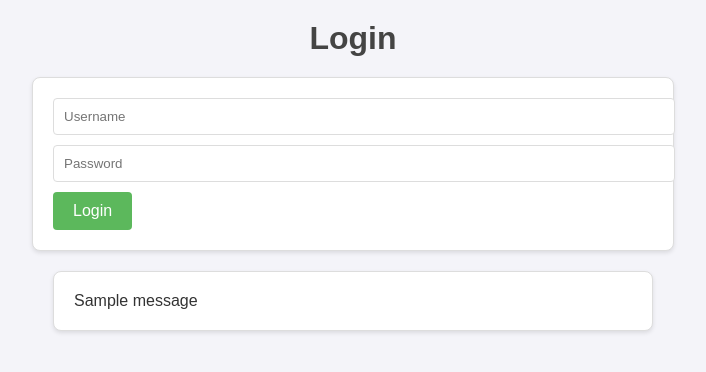
After one commit to sonaliks29/notesapp, a Flask app: page /login in a window 1280 px wide. The commit adds this page. Shown: the top 372 px of the page, without its empty margins (287-993 px from the left). Run offline with Flask 3, Linux system fonts and the light colour scheme; tables that the repository leaves empty hold one stand-in row (values such as "Sample post"); one stand-in notice (Sample message) is shown.

Commit message:
Third working code

```diff
--- a/flask_personal_notes/app.py
+++ b/flask_personal_notes/app.py
@@ -1,66 +1,107 @@
-from flask import Flask, render_template, request, redirect, url_for
+from flask import Flask, render_template, request, redirect, url_for, flash, g
 from flask_sqlalchemy import SQLAlchemy
-from datetime import datetime
+from sqlalchemy import or_
+from flask_login import LoginManager, UserMixin, login_user, login_required, logout_user, current_user
 
 app = Flask(__name__)
 app.config['SQLALCHEMY_DATABASE_URI'] = 'postgresql://postgres:toor@localhost:5432/personal_notes_db'
 app.config['SQLALCHEMY_TRACK_MODIFICATIONS'] = False
+app.config['SECRET_KEY'] = 'none'
 db = SQLAlchemy(app)
+login_manager = LoginManager(app)
+login_manager.login_view = 'login'
+
+class User(UserMixin, db.Model):
+    id = db.Column(db.Integer, primary_key=True)
+    username = db.Column(db.String(150), unique=True, nullable=False)
+    password = db.Column(db.String(150), nullable=False)
 
 class Note(db.Model):
     id = db.Column(db.Integer, primary_key=True)
     title = db.Column(db.String(100), nullable=False)
     content = db.Column(db.Text, nullable=False)
-    date_created = db.Column(db.DateTime, default=datetime.utcnow)
+    date_created = db.Column(db.DateTime, default=db.func.current_timestamp())
+    user_id = db.Column(db.Integer, db.ForeignKey('user.id'), nullable=False)
 
-    def __repr__(self):
-        return '<Note %r>' % self.id
+    user = db.relationship('User', backref=db.backref('notes', lazy=True))
+
+
+@login_manager.user_loader
+def load_user(user_id):
+    return User.query.get(int(user_id))
+
+@app.before_request
+def before_request():
+    g.first_request = not hasattr(g, 'first_request')
+    if g.first_request:
+        db.create_all()
+        if not User.query.filter_by(username='admin').first():
+            new_user = User(username='admin', password='password')
+            db.session.add(new_user)
+            db.session.commit()
+
+@app.route('/login', methods=['GET', 'POST'])
+def login():
+    if request.method == 'POST':
+        username = request.form.get('username')
+        password = request.form.get('password')
+        user = User.query.filter_by(username=username).first()
+        if user and user.password == password:
+            login_user(user)
+            return redirect(url_for('index'))
+        else:
+            flash('Login failed. Check your username and/or password')
+    return render_template('login.html')
+
+@app.route('/logout')
+@login_required
+def logout():
+    logout_user()
+    return redirect(url_for('login'))
 
 @app.route('/')
+@login_required
 def index():
-    notes = Note.query.order_by(Note.date_created.desc()).all()
+    notes = Note.query.filter_by(user_id=current_user.id).order_by(Note.date_created.desc()).all()
     return render_template('index.html', notes=notes)
 
 @app.route('/add', methods=['POST'])
+@login_required
 def add_note():
-    title = request.form['title']
-    content = request.form['content']
-    new_note = Note(title=title, content=content)
-    try:
-        db.session.add(new_note)
-        db.session.commit()
-        return redirect('/')
-    except:
-        return 'There was an issue adding your note'
+    title = request.form.get('title')
+    content = request.form.get('content')
+    new_note = Note(title=title, content=content, user_id=current_user.id)
+    db.session.add(new_note)
+    db.session.commit()
+    return redirect(url_for('index'))
 
 @app.route('/delete/<int:id>')
+@login_required
 def delete(id):
-    note_to_delete = Note.query.get_or_404(id)
-    try:
-        db.session.delete(note_to_delete)
+    note = Note.query.get(id)
+    if note:
+        db.session.delete(note)
         db.session.commit()
-        return redirect('/')
-    except:
-        return 'There was a problem deleting that note'
+    return redirect(url_for('index'))
 
 @app.route('/update/<int:id>', methods=['GET', 'POST'])
+@login_required
 def update(id):
-    note = Note.query.get_or_404(id)
+    note = Note.query.get(id)
     if request.method == 'POST':
-        note.title = request.form['title']
-        note.content = request.form['content']
-        try:
-            db.session.commit()
-            return redirect('/')
-        except:
-            return 'There was an issue updating your note'
-    else:
-        return render_template('update.html', note=note)
+        note.title = request.form.get('title')
+        note.content = request.form.get('content')
+        db.session.commit()
+        return redirect(url_for('index'))
+    return render_template('update.html', note=note)
 
-@app.route('/search', methods=['GET'])
+@app.route('/search')
+@login_required
 def search():
     query = request.args.get('query')
-    notes = Note.query.filter(Note.title.contains(query) | Note.content.contains(query)).order_by(Note.date_created.desc()).all()
+    notes = Note.query.filter(
+        (Note.content.ilike(f'%{query}%') | Note.title.ilike(f'%{query}%'))
+    ).filter_by(user_id=current_user.id).all()
     return render_template('index.html', notes=notes)
 
 if __name__ == '__main__':
--- a/flask_personal_notes/static/styles.css
+++ b/flask_personal_notes/static/styles.css
@@ -1,5 +1,3 @@
-/* styles.css */
-
 body {
     font-family: Arial, sans-serif;
     background-color: #f4f4f9;
@@ -19,7 +17,14 @@ nav {
     margin-bottom: 20px;
 }
 
-nav a {
+.nav-links {
+    display: flex;
+    align-items: center;
+    justify-content: space-between; /* Aligns items to the start and end of the container */
+    padding: 0 20px; /* Add padding to create space between items and edges */
+}
+
+.nav-links a {
     text-decoration: none;
     color: #5cb85c;
     background-color: #fff;
@@ -28,9 +33,15 @@ nav a {
     border-radius: 4px;
     box-shadow: 0 2px 4px rgba(0, 0, 0, 0.1);
     transition: background-color 0.3s;
+    margin-right: 10px;
 }
 
-nav a:hover {
+/* Remove margin-right for the last link to prevent extra space */
+.nav-links a:last-child {
+    margin-right: 0;
+}
+
+.nav-links a:hover {
     background-color: #4cae4c;
     color: #fff;
 }
@@ -46,6 +57,7 @@ form {
 }
 
 form input[type="text"],
+form input[type="password"],
 form textarea {
     width: 100%;
     padding: 10px;
--- /dev/null
+++ b/flask_personal_notes/templates/login.html
@@ -0,0 +1,27 @@
+<!-- templates/login.html -->
+<!doctype html>
+<html lang="en">
+<head>
+    <meta charset="UTF-8">
+    <meta name="viewport" content="width=device-width, initial-scale=1.0">
+    <title>Login</title>
+    <link rel="stylesheet" href="{{ url_for('static', filename='styles.css') }}">
+</head>
+<body>
+    <h1>Login</h1>
+    <form action="{{ url_for('login') }}" method="post">
+        <input type="text" name="username" placeholder="Username" required>
+        <input type="password" name="password" placeholder="Password" required>
+        <button type="submit">Login</button>
+    </form>
+    {% with messages = get_flashed_messages() %}
+        {% if messages %}
+            <ul>
+                {% for message in messages %}
+                    <li>{{ message }}</li>
+                {% endfor %}
+            </ul>
+        {% endif %}
+    {% endwith %}
+</body>
+</html>
```
Also changed, not shown: flask_personal_notes/templates/index.html (+8 -5 lines).
